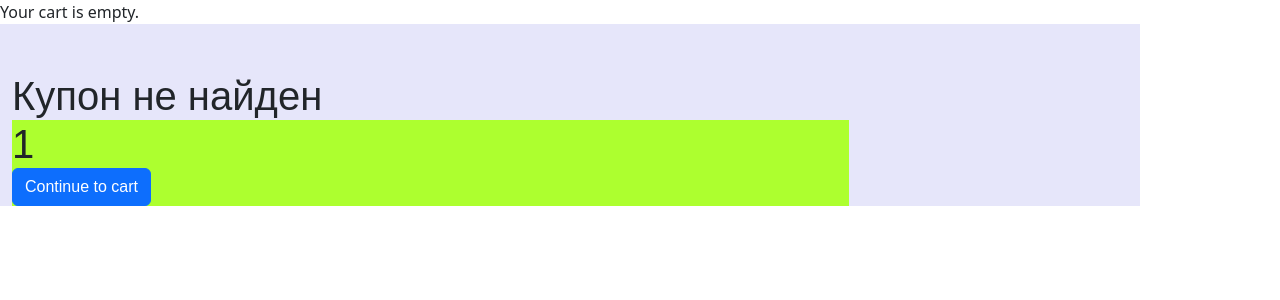
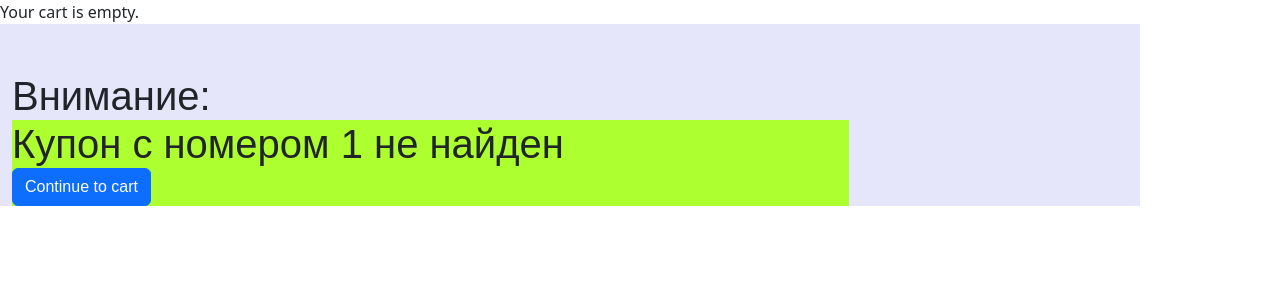
Before and after one commit to Aleksandr-Sergeevich-Volkov/educational_store, a Django app: template traning_store/templates/coupon_not.html in a window 1280 px wide. Shown: the top 300 px of the page. Run offline with Django 3.2, Linux system fonts and the light colour scheme; the template is opened without the code that fills it: most values are stand-ins (such as "Sample title", 1, 10 or a date in 2020); parts of the project's set-up code (start-up, migrations or seed data) failed here and were passed over; some libraries are stand-ins or nearby versions.

Commit message:
commit write coupon

```diff
--- a/traning_store/coupons/views.py
+++ b/traning_store/coupons/views.py
@@ -21,7 +21,7 @@ def coupon_apply(request):
             request.session['coupon_id'] = coupon.id
         except ObjectDoesNotExist:
             context = {'coupon_id': code}
-            print('test')
+            print(code)
             request.session['coupon_id'] = None
             return render(request, 'coupon_not.html', context)
     return redirect('cart:cart_detail')
--- a/traning_store/templates/coupon_not.html
+++ b/traning_store/templates/coupon_not.html
@@ -1,11 +1,11 @@
 {% extends "base.html" %}
 {% load django_bootstrap5 %}
 {% block content %}
-  <h1 class="card-header"> Купон не найден</h1>
+  <h1 class="card-header">Внимание:</h1>
     <div class="col-9">
       <!-- Добавим колонку "col-9" и выведем значение переменной total_count.
            С помощью стиля Bootstrap отобразим его очень крупным шрифтом  -->
-      <div class="display-6">{{coupon_id}}</div>
+      <div class="display-6">Купон с номером {{coupon_id}} не найден</div>
       <a href="{% url "cart:cart_detail" %}" class="btn btn-primary">Continue to cart</a>
     </div>
 {% endblock %}
```
